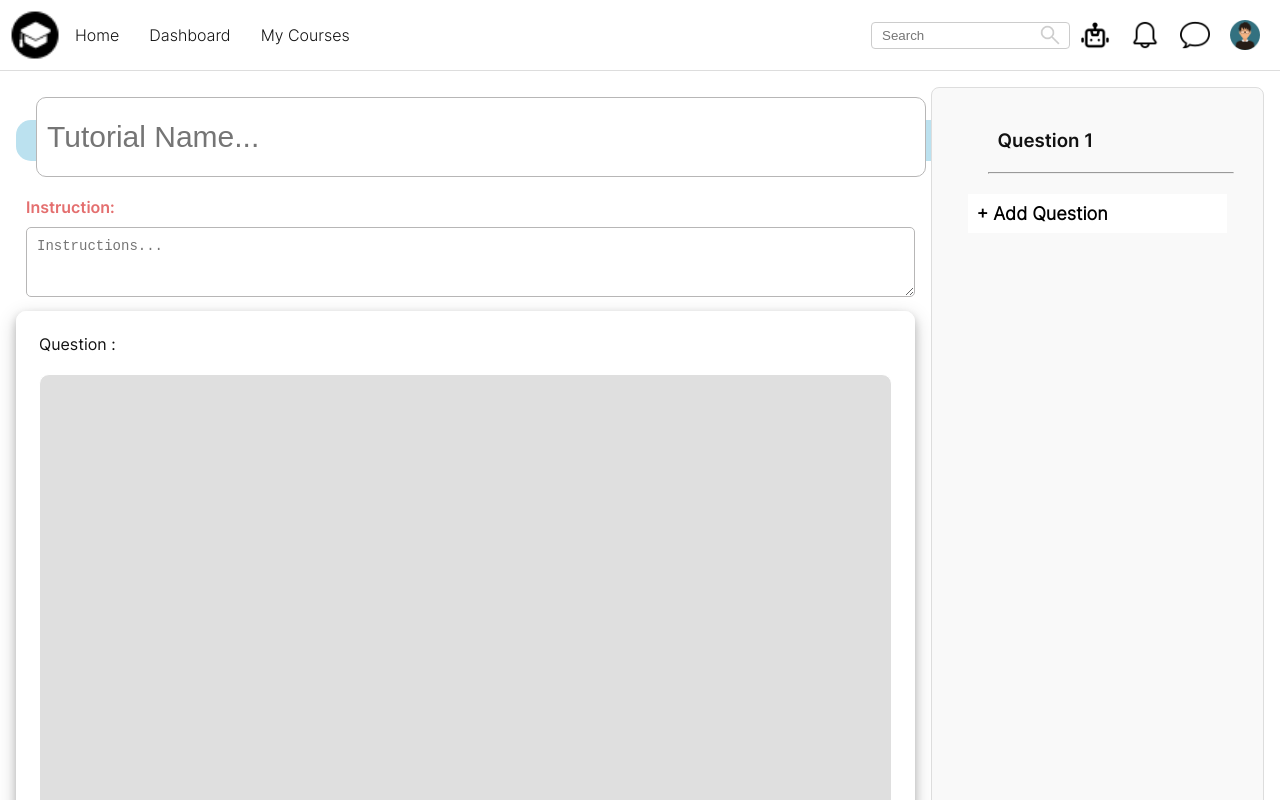
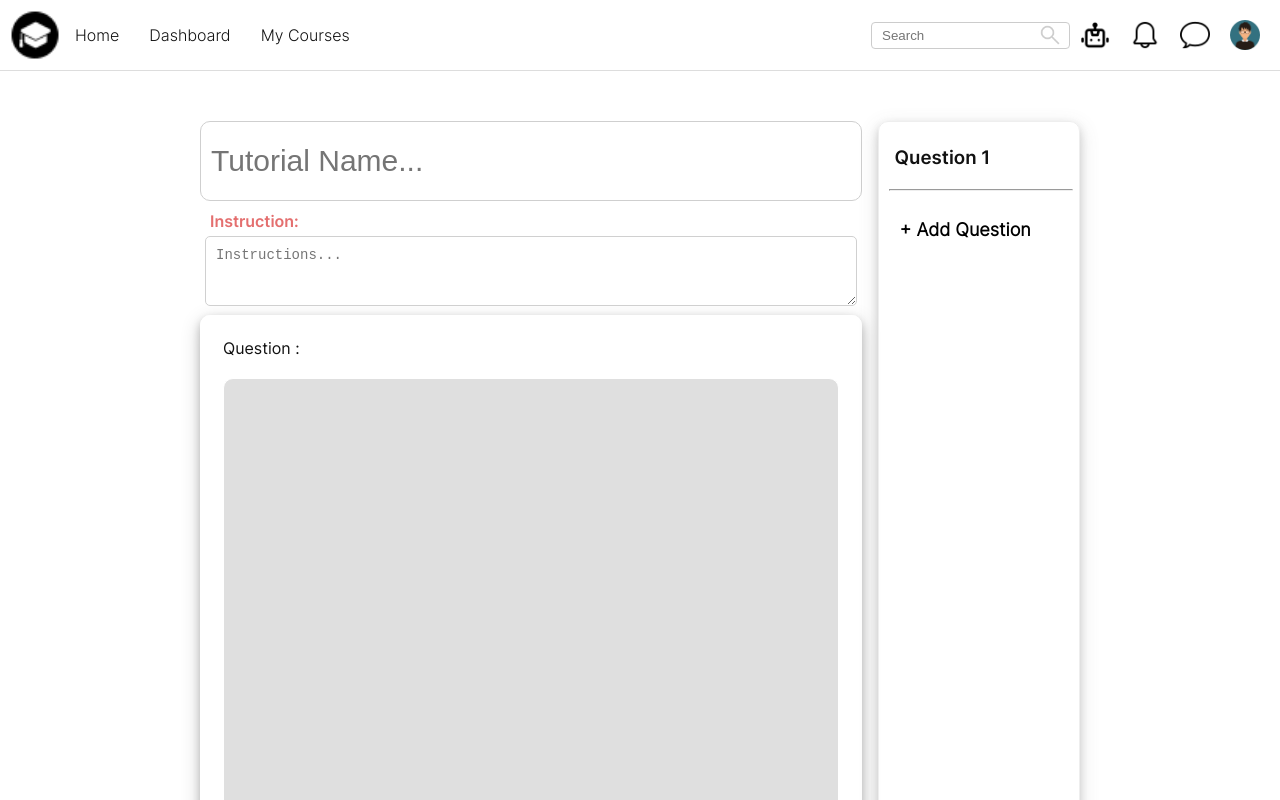
Before and after one commit to ICAS03/uni-portal, a React (Vite) app: page /lecturer-upload-tutorial in a window 1280 px wide. Shown: the top 800 px of the page. Built offline with nearby package versions, Linux system fonts and the light colour scheme.

Commit message:
fixing bugs

```diff
--- a/src/components/LecModStat/LecModStat.jsx
+++ b/src/components/LecModStat/LecModStat.jsx
@@ -3,12 +3,12 @@ import ModuleStatCard from '../moduleStatistic/moduleStatCard.jsx'
 import LecStatsTable from './LecStatsTable.jsx'
 import './lecModStat.css'
 import Navbar from '../Navbar/navbar';
-import LecModNav from '../LecNavBar/LecNavBar'
 
 const LecModStat = () =>{
     return (
       <>
       <Navbar/>
+      <h1>Software Engineering</h1>
       <nav className="sub-nav">
           <span className="nav-span">
             <ul className="nav-list">
@@ -36,7 +36,7 @@ const LecModStat = () =>{
         </div>
       </div>
       <div>
-        <h1 style={{textAlign:'center'}}>Statistics by task</h1>
+        <h1 style={{textAlign:'center', marginTop:-50}}>Statistics by task</h1>
         <LecStatsTable/>
       </div>
       </>
--- a/src/components/LecturerUploadTutorial/LecturerQuestionList.css
+++ b/src/components/LecturerUploadTutorial/LecturerQuestionList.css
@@ -1,21 +1,27 @@
 .question-header {
-    margin-bottom: 16px;
-    padding: 20px;
+    margin-top: 16px;
+    text-align: left;
   }
 
 .addQuestionButton{
     border:1px solid rgb(255, 255, 255);
-    padding:8px 8px;
+    padding:12px 12px;
     background-color: rgb(255, 255, 255);
     font-weight: bold;
     transition-duration:0.4s;
     cursor:pointer;
-    width: 100%;
+    width: 97%;
     height: 20%;
     text-align: left;
     font-size: 18px;
+    margin-left: 5px;
+    margin-top: -5px;
   }
 
 .addQuestionButton:hover{
     background-color: rgb(212, 212, 212);
   }
+
+.questionss{
+  margin-right: 30px;
+}
--- a/src/components/LecturerUploadTutorial/LecturerQuestionList.jsx
+++ b/src/components/LecturerUploadTutorial/LecturerQuestionList.jsx
@@ -4,8 +4,8 @@ import './LecturerQuestionList.css';
 const questionlist = () => {
   return (
     <div className="question-header">
-    <h3>Question 1</h3>
-    <hr style={{marginTop:15}}></hr>
+    <h3 style={{textAlign:'left', marginLeft:3}}>Question 1</h3>
+    <hr style={{marginTop:15, marginLeft:7}}></hr>
     <button className='addQuestionButton'>+ Add Question</button>
   </div>
   )
--- a/src/components/LecturerUploadTutorial/LecturerTutorialQuestion.jsx
+++ b/src/components/LecturerUploadTutorial/LecturerTutorialQuestion.jsx
@@ -3,7 +3,7 @@ import './LecturerTutorialQuestion.css';
 
 const tutorialquestion = () => {
   return (
-    <textarea className="tutorial-question"  />
+    <textarea className="tutorial-question"/>
   )
 }
 
--- a/src/components/LecturerUploadTutorial/LecturerUploadTutorial.css
+++ b/src/components/LecturerUploadTutorial/LecturerUploadTutorial.css
@@ -1,50 +1,45 @@
 
 .tutName{
-    border: 1px solid rgb(183, 182, 182);
+    border: 1px solid rgb(207, 207, 207);
     height:80px;
-    width: 99%;
+    width: 100%;
     border-radius: 10px;
     font-size: 30px;
     padding: 10px;
-    margin: 10px;
+    margin: auto;
 }
 
 .instructions{
-    border: 1px solid rgb(183, 182, 182);
+    border: 1px solid rgb(208, 208, 208);
     height:20%;
     width: 100%;
     border-radius: 5px;
     font-size: 14px;
     padding: 10px;
-    margin: 5px;
     height: 70px;
 }
 
 .question-body {
     display: flex;
-    padding: 16px;
+    padding: 200px;
+    padding-top: 50px;
   }
 
-  .question-content {
+  .questionContent {
     flex: 3;
     padding-right: 16px;
   }
 
   .questionquestion-checks {
     flex: 1;
-    padding: 16px;
-    background-color: #f9f9f9;
-    border: 1px solid #ddd;
-    border-radius: 8px;
+    padding: 3px;
+    border: 1px solid #eeeeee;
+    border-radius: 10px;
+    box-shadow: 0 4px 8px 0 rgba(65, 65, 65, 0.2), 0 6px 20px 0 rgba(96, 96, 96, 0.19);
+    overflow: hidden;
+    max-width: 23%;
   }
 
-  .question-title {
-    display: flex;
-    align-items: center;
-    padding: 10px;
-    border-bottom: 1px solid #ddd;
-    justify-content: space-between;
-  }
 
   .question-instruction {
     display: block;
--- a/src/components/LecturerUploadTutorial/LecturerUploadTutorial.jsx
+++ b/src/components/LecturerUploadTutorial/LecturerUploadTutorial.jsx
@@ -11,8 +11,8 @@ const LecturerUploadTutorial = () => {
     <Navbar></Navbar>
     <form>
     <div className='question-body'>
-        <div className='question-content'>
-           <span className='question title'>
+        <div className='questionContent'>
+           <span className='questionTitle'>
             <label>
             <input type="text" className='tutName' placeholder='Tutorial Name...'/>
             </label>
```
Also changed, not shown: src/components/LecModStat/lecModStat.css (line endings or trailing spaces).
